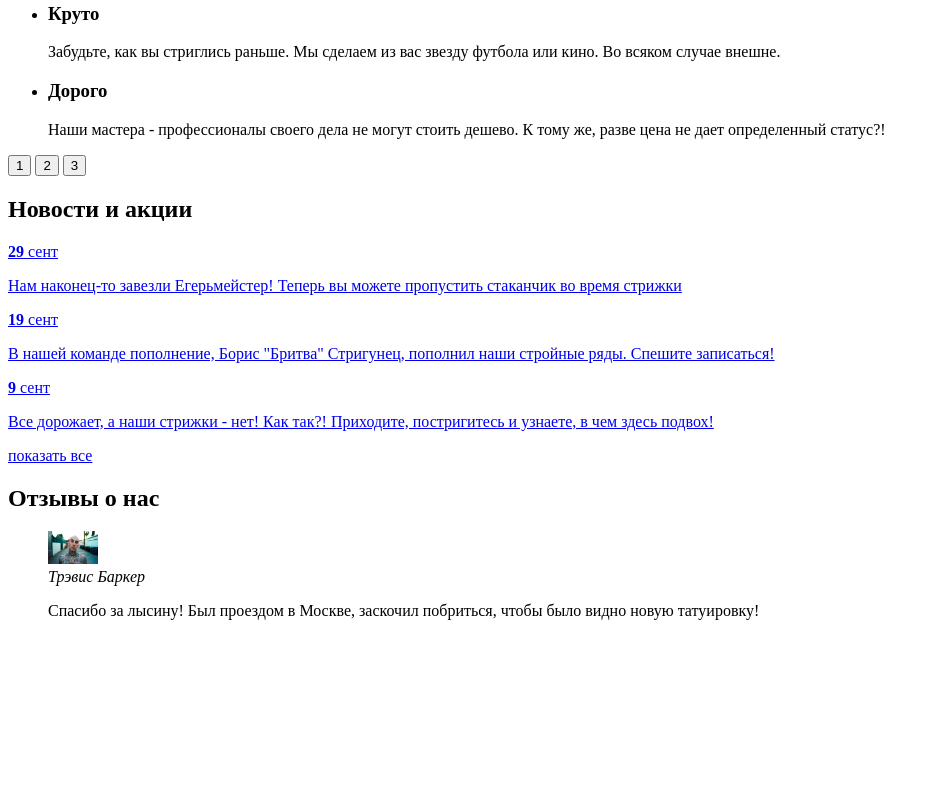
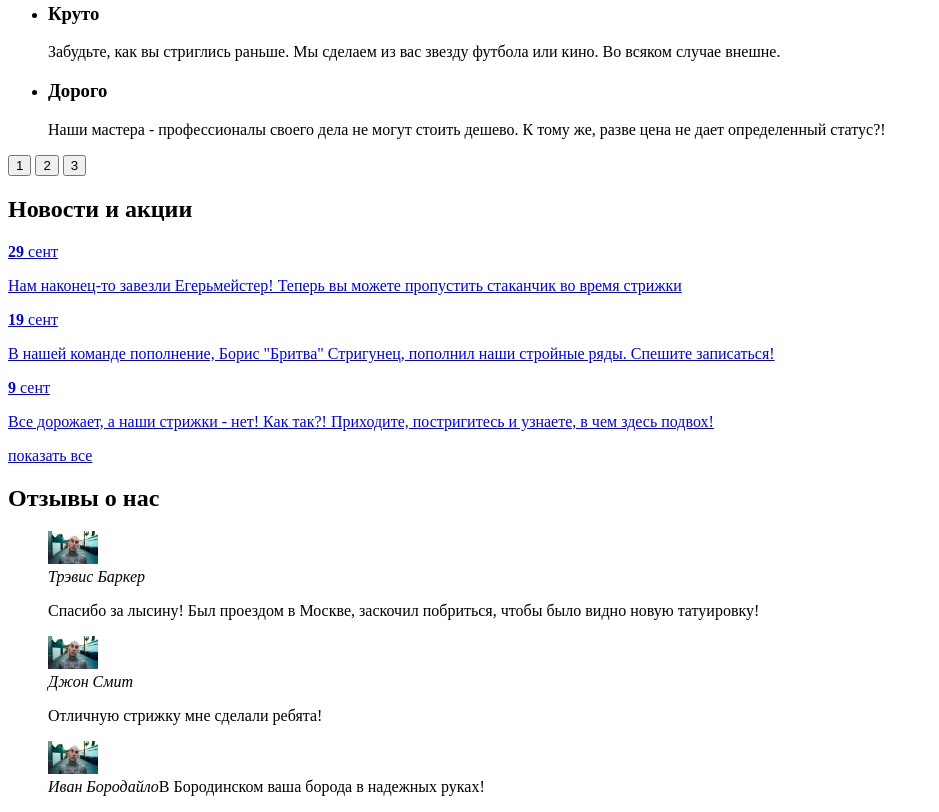
Before and after one commit to darkleon1983/selfBarb, a plain HTML site: page index.html in a window 1280 px wide. Shown: the part 847-1659 px from the top of the page, without its empty margins (0-939 px from the left). Before the commit the page ends 1483 px from the top, so only its background shows below. Drawn offline with Linux system fonts and the light colour scheme.

Commit message:
another comnit

```diff
--- a/index.html
+++ b/index.html
@@ -155,6 +155,19 @@
             <p class="reviews__text">Спасибо за лысину! Был проездом в Москве, заскочил побриться, чтобы было видно новую татуировку!</p>
           </div>
         </blockquote>
+        <blockquote class="reviews__item">
+          <img class="reviews__author--image" src="img/picture-travis-mobile@1x.png" alt="Фото Джона Смита" width="50" height="33">
+          <div class="reviews__author--info">
+            <cite class="reviews__author--info">Джон Смит</cite>
+            <p class="reviews__text">Отличную стрижку мне сделали ребята!</p>
+          </div>
+        </blockquote>
+        <blockquote class="reviews__item">
+          <img class="reviews__author--image" src="img/picture-travis-mobile@1x.png" alt="Фото Ивана Бородайло" width="50" height="33">
+          <div class="reviews__author--info">
+            <cite class="reviews__author--info">Иван Бородайло</cite>В Бородинском ваша борода в надежных руках!</p>
+          </div>
+        </blockquote>
       </div>
     </section>
   </main>
```
